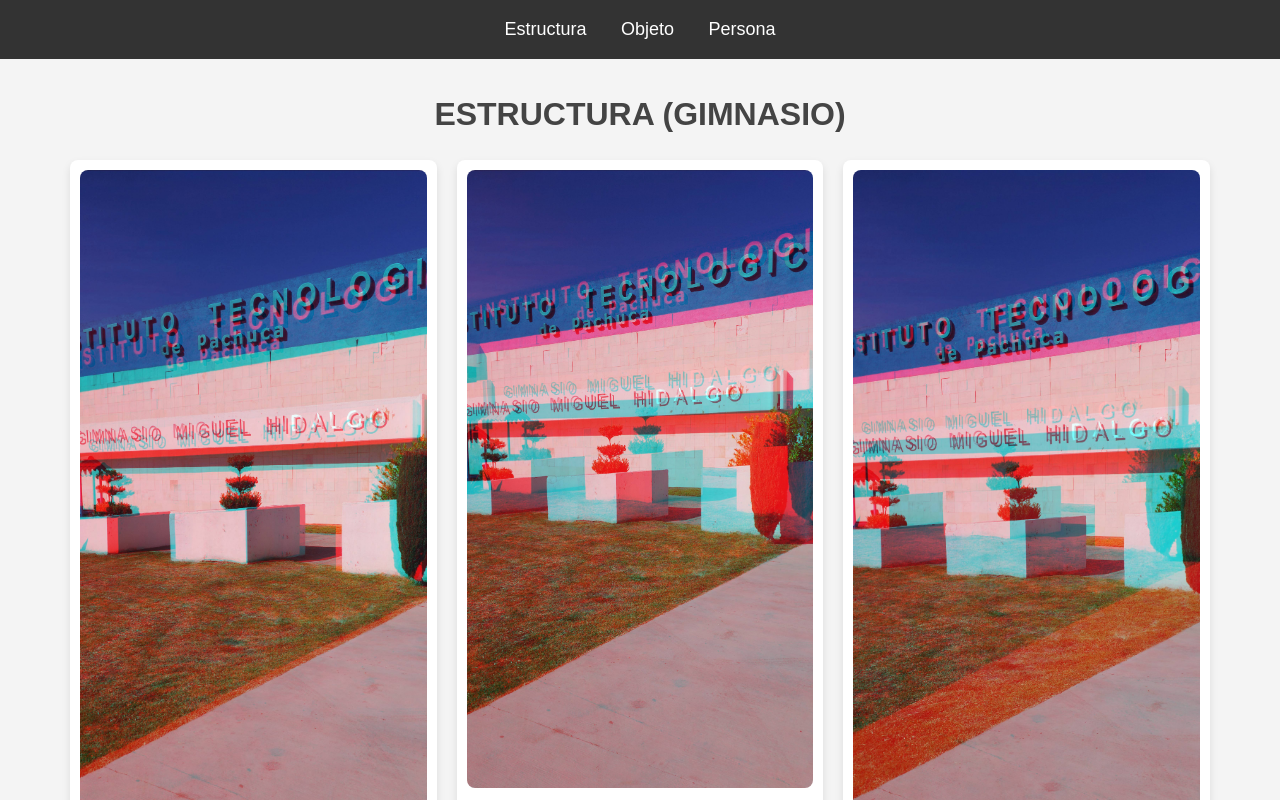
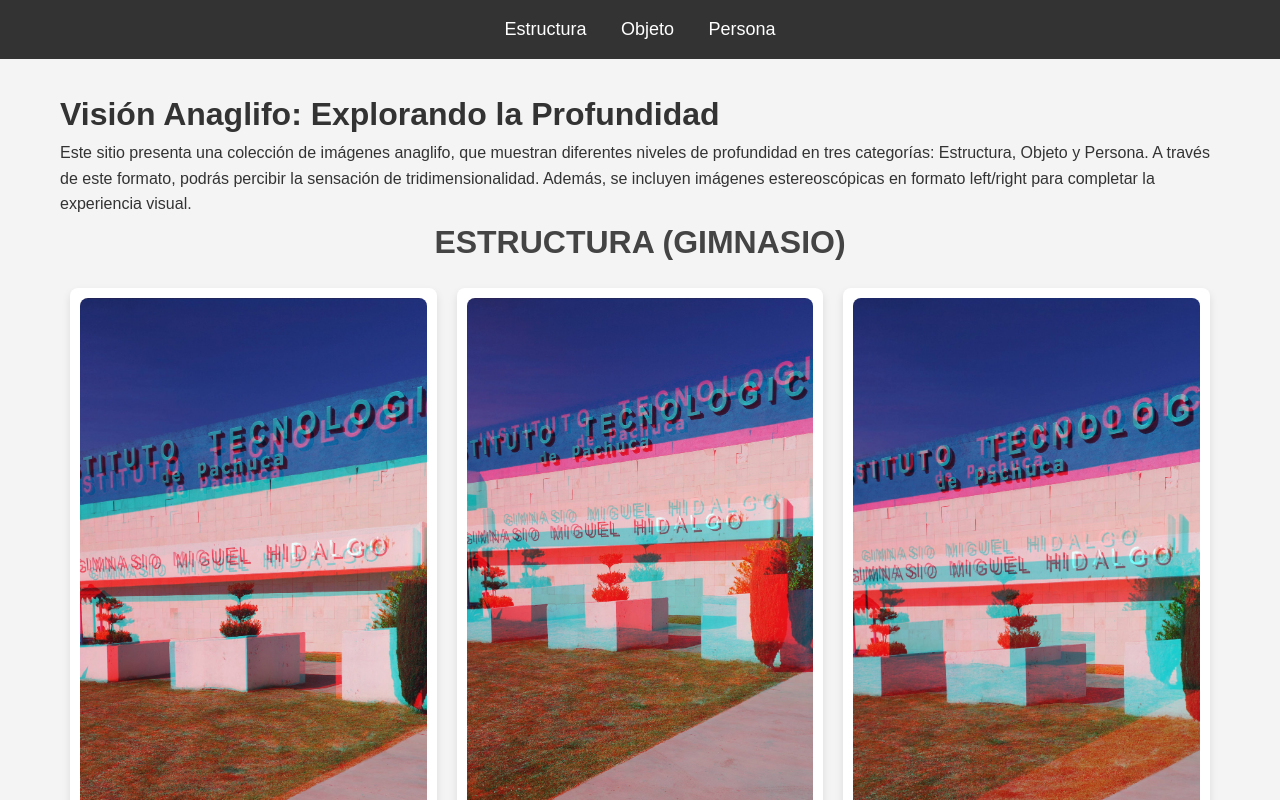
Before and after one commit to Zinedine15/EstereoscopiaImages, a plain HTML site: page index.html in a window 1280 px wide. Shown: the top 800 px of the page. Drawn offline with Linux system fonts and the light colour scheme.

Commit message:
version 1

```diff
--- a/index.html
+++ b/index.html
@@ -3,6 +3,7 @@
 <head>
     <meta charset="UTF-8">
     <meta name="viewport" content="width=device-width, initial-scale=1.0">
+    <link rel="icon" href="img/3d-logo.png" type="image/x-icon">
     <title>Visión Anaglifo</title>
     <link rel="stylesheet" href="css/styles.css">
 </head>
@@ -19,6 +20,18 @@
 
     <!-- Main content -->
     <div class="container">
+
+        <!-- Page Title and Description -->
+        <header>
+            <h1 class="page-title">Visión Anaglifo: Explorando la Profundidad</h1>
+            <p class="page-description">
+                Este sitio presenta una colección de imágenes anaglifo, que muestran diferentes niveles de profundidad
+                en tres categorías: Estructura, Objeto y Persona. A través de este formato, podrás percibir la sensación de
+                tridimensionalidad. Además, se incluyen imágenes estereoscópicas en formato left/right para completar
+                la experiencia visual.
+            </p>
+        </header>
+
         <!-- Estructura Section -->
         <section id="estructura">
             <h2 class="section-title">Estructura (Gimnasio)</h2>
@@ -42,10 +55,6 @@
             </div>
         </section>
 
-        <br>
-        <hr>
-        <br>
-
         <!-- Objeto Section -->
         <section id="objeto">
             <h2 class="section-title">Objeto (Arbusto)</h2>
@@ -68,10 +77,6 @@
                 <p class="depth-caption">Formato L / R</p>
             </div>
         </section>
-
-        <br>
-        <hr>
-        <br>
 
         <!-- Persona Section -->
         <section id="persona">
```
Also changed, not shown: img/3d-logo.png (added).
